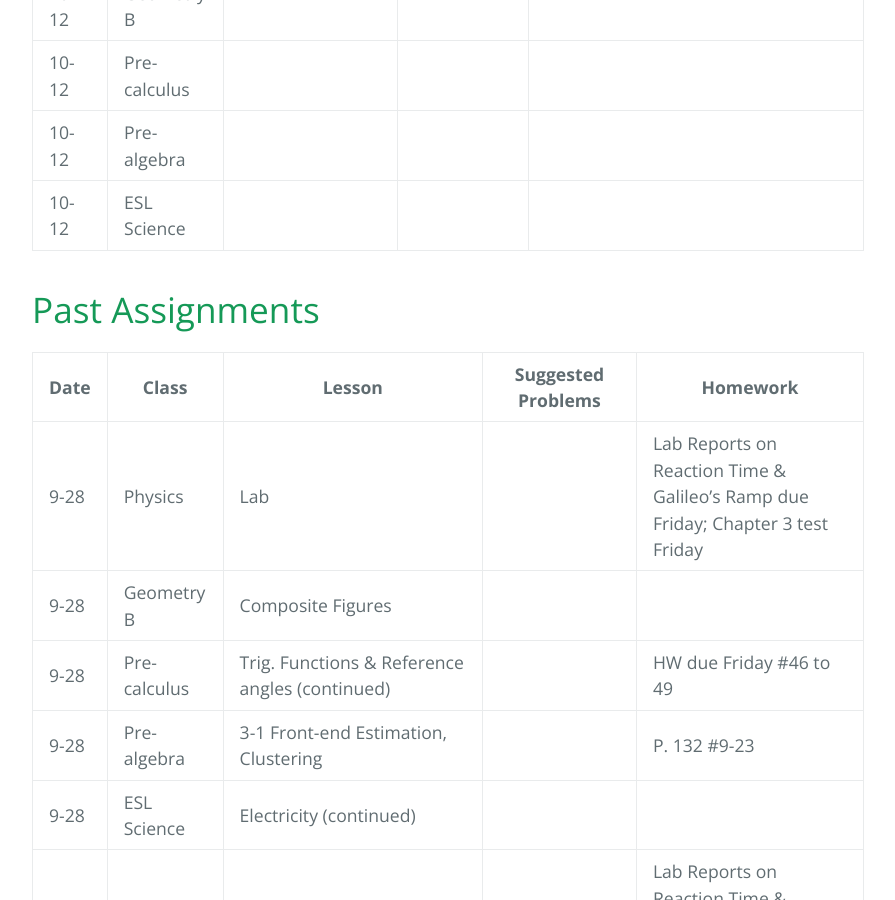
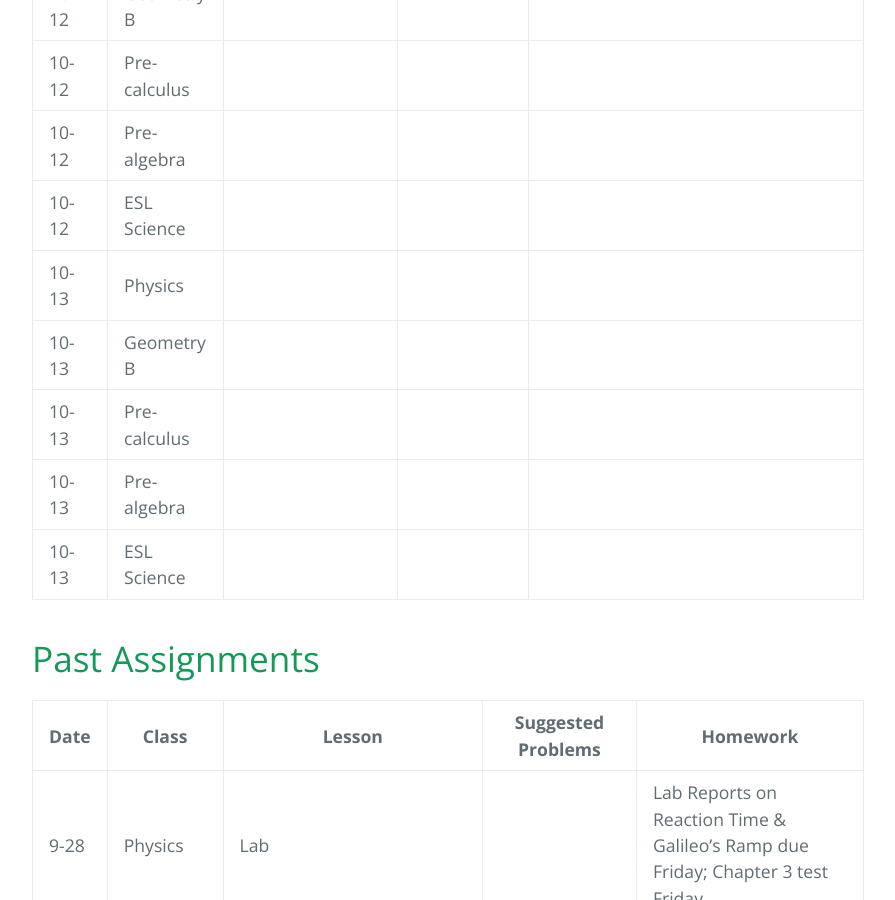
Before and after one commit to gpayoo/gpayoo, a Jekyll site: the page built from index.md, in a window 1280 px wide and 900 px high, scrolled down 2555 px. Shown: the whole window, without its empty margins (192-1087 px from the left). Built offline with Jekyll 4.4.1, drawn with Linux system fonts in a browser that asks for light colours; our own code applies the rules of GitHub Pages for plain Markdown files.

Commit message:
Update index.md

```diff
--- a/index.md
+++ b/index.md
@@ -35,6 +35,11 @@ layout: default
 | 10-12 | Pre-calculus | | |
 | 10-12 | Pre-algebra |  | |
 | 10-12 | ESL Science | |  |
+| 10-13 | Physics |  | |
+| 10-13 | Geometry B |   | |  |
+| 10-13 | Pre-calculus | | |
+| 10-13 | Pre-algebra |  | |
+| 10-13 | ESL Science | |  |
 
 # [](#header-2) Past Assignments
 
```
